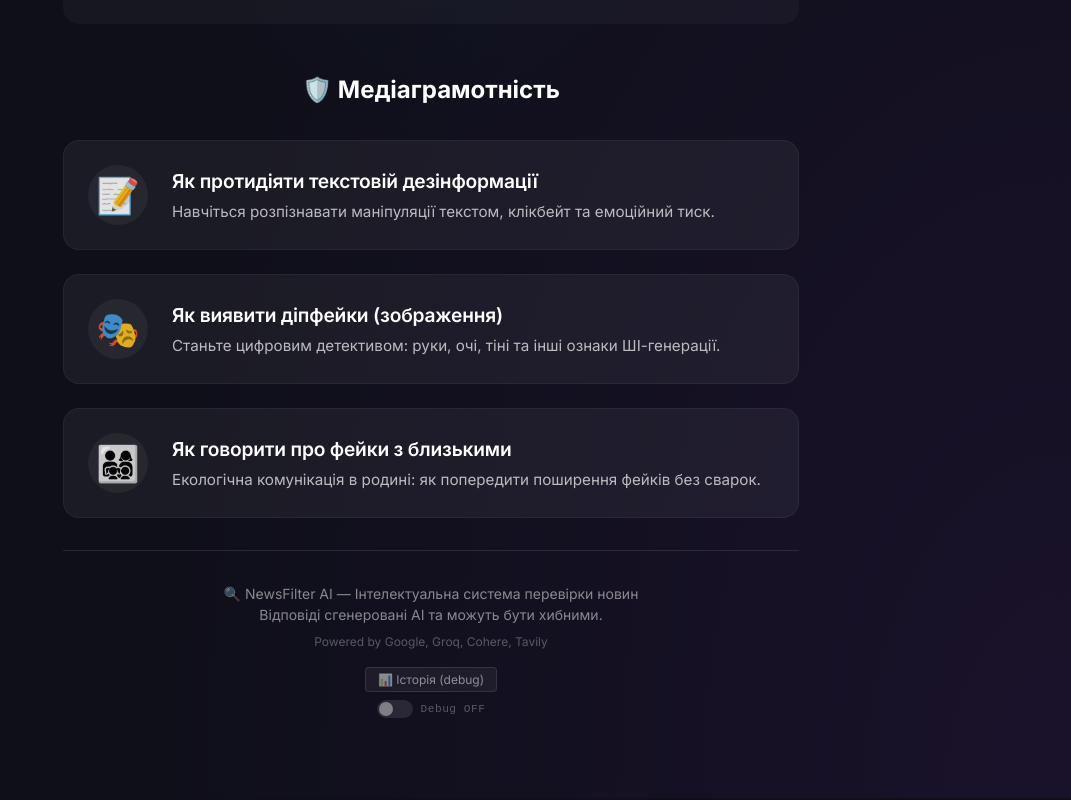
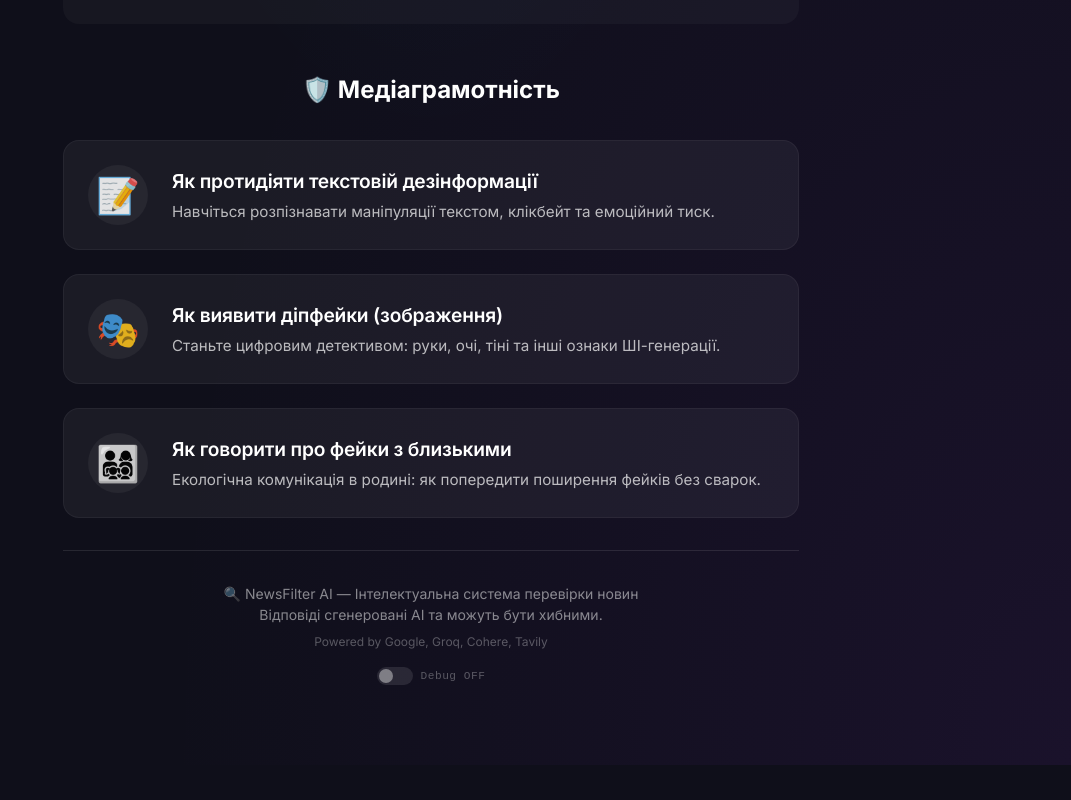
Before and after one commit to dionisiu009/NewsFilterAI, a React (Vite) app in the folder frontend/: page / in a window 1280 px wide. Shown: the part 1342-2142 px from the top of the page, without its empty margins (209-1280 px from the left). After the commit the page ends 2109 px from the top, so only its background shows below. Built offline with nearby package versions, Linux system fonts and the light colour scheme; no server answers.

Commit message:
feat: conditionally render history button in DebugToggle component

```diff
--- a/frontend/src/components/DebugToggle.jsx
+++ b/frontend/src/components/DebugToggle.jsx
@@ -14,9 +14,11 @@ import './DebugToggle.css';
 const DebugToggle = ({ enabled, onToggle, onHistoryClick }) => {
   return (
     <div className="debug-toggle-container">
-      <button className="history-link-btn" onClick={() => onHistoryClick()}>
-        📊 Історія (debug)
-      </button>
+      {enabled && (
+        <button className="history-link-btn" onClick={() => onHistoryClick()}>
+          📊 Історія (debug)
+        </button>
+      )}
       <div className="debug-toggle">
         <label className="debug-toggle__label">
           <input
```
